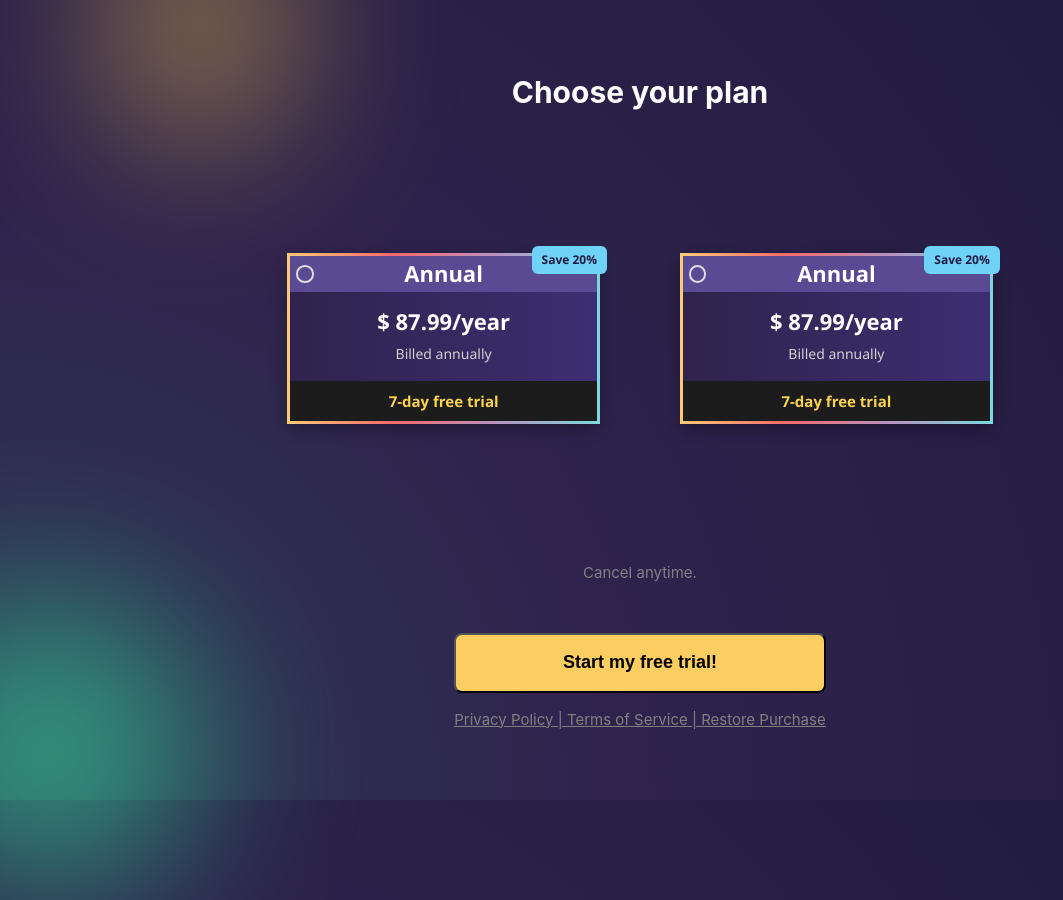
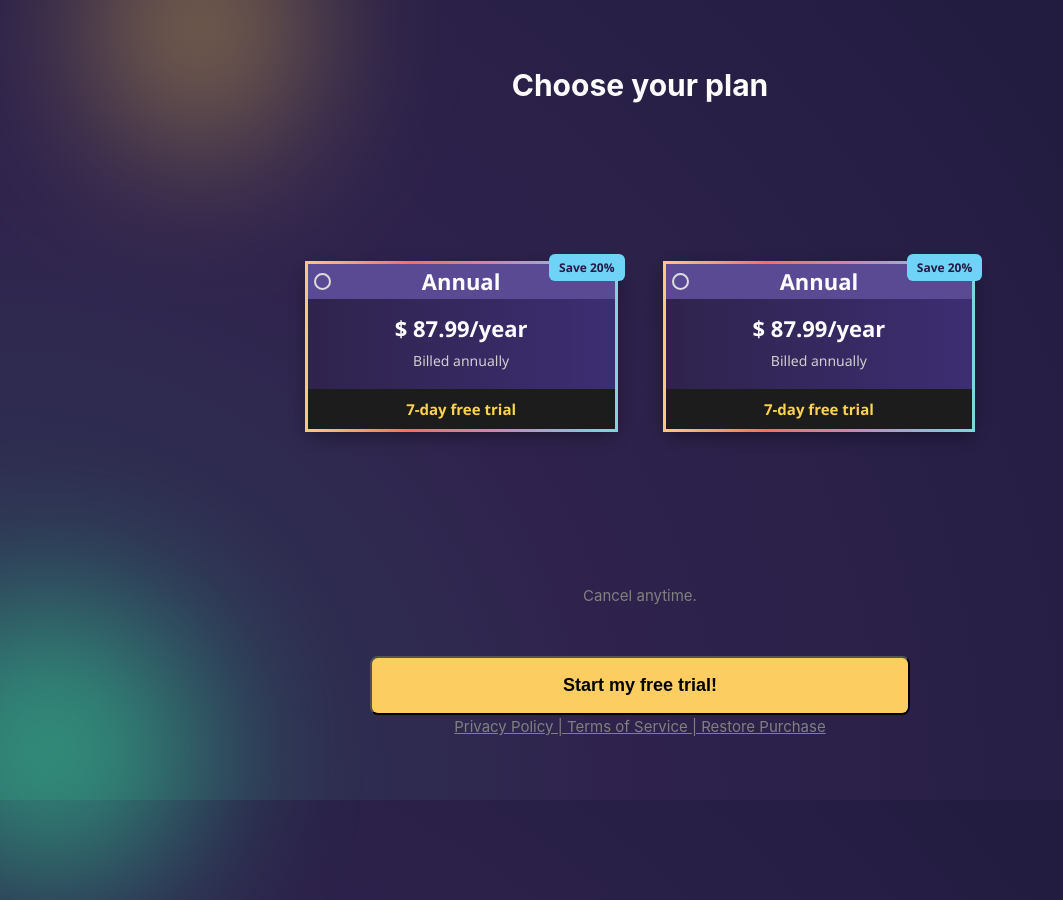
Before and after one commit to DiegoGutierrezDev/GameHouse-test, a Vue app: page /step3 in a window 1280 px wide. Shown: the whole page, without its empty margins (0-1063 px from the left). Built offline with nearby package versions, Linux system fonts and the light colour scheme.

Commit message:
Final layout implemented

```diff
--- a/src/assets/main.css
+++ b/src/assets/main.css
@@ -100,6 +100,7 @@ strong {
 .one-column {
   display: grid;
   grid-template-columns: repeat(1, minmax(0, 1fr));
+  gap: 2em;
   justify-items: center;
   align-items: center;
 }
@@ -123,7 +124,6 @@ strong {
   margin-top: auto;
 }
 
-@media (min-width: 641px) {
 .centered {
   display: grid;
   grid-template-columns: repeat(1, minmax(0, 1fr));
@@ -131,6 +131,7 @@ strong {
   align-items: center;
 }
 
+@media (min-width: 641px) {
   .one-column {
     display: grid;
     grid-template-columns: repeat(1, minmax(0, 1fr));
--- a/src/components/AppButton.vue
+++ b/src/components/AppButton.vue
@@ -28,8 +28,8 @@ const props = defineProps({
 
 .L-orange {
   background-color: #fccd61;
-  width: 30em;
   height: 3.3em;
+  width: 100%;
   display: block;
   margin-top: 1em;
   border-radius: 0.5rem;
@@ -43,7 +43,7 @@ const props = defineProps({
   }
 
   .L-orange {
-    width: 100%;
+    width: 30em;
   }
 }
 </style>
--- a/src/views/register/RegisterStep3.vue
+++ b/src/views/register/RegisterStep3.vue
@@ -4,9 +4,9 @@ import AppCard from '@/components/AppCard.vue'
 </script>
 
 <template>
-  <main class="one-column">
+  <main class="one-column" style="height: 100vh">
     <h1>Choose your plan</h1>
-    <div class="columns">
+    <div class="columns" style="gap: 3em">
       <AppCard></AppCard>
       <AppCard></AppCard>
     </div>
@@ -14,7 +14,7 @@ import AppCard from '@/components/AppCard.vue'
     <div style="display: grid; justify-items: center">
       <span class="grey-text" style="margin-bottom: 2em">Cancel anytime.</span>
       <AppButton text="Start my free trial!" theme="L-orange"></AppButton>
-      <div style="margin-top: 1em">
+      <div style="margin-top: auto">
         <a href="https://company.gamehouse.com/">Privacy Policy | </a>
         <a href="https://company.gamehouse.com/">Terms of Service | </a>
         <a href="https://company.gamehouse.com/">Restore Purchase</a>
```
Lines whose indentation alone changed are shown as unchanged.
